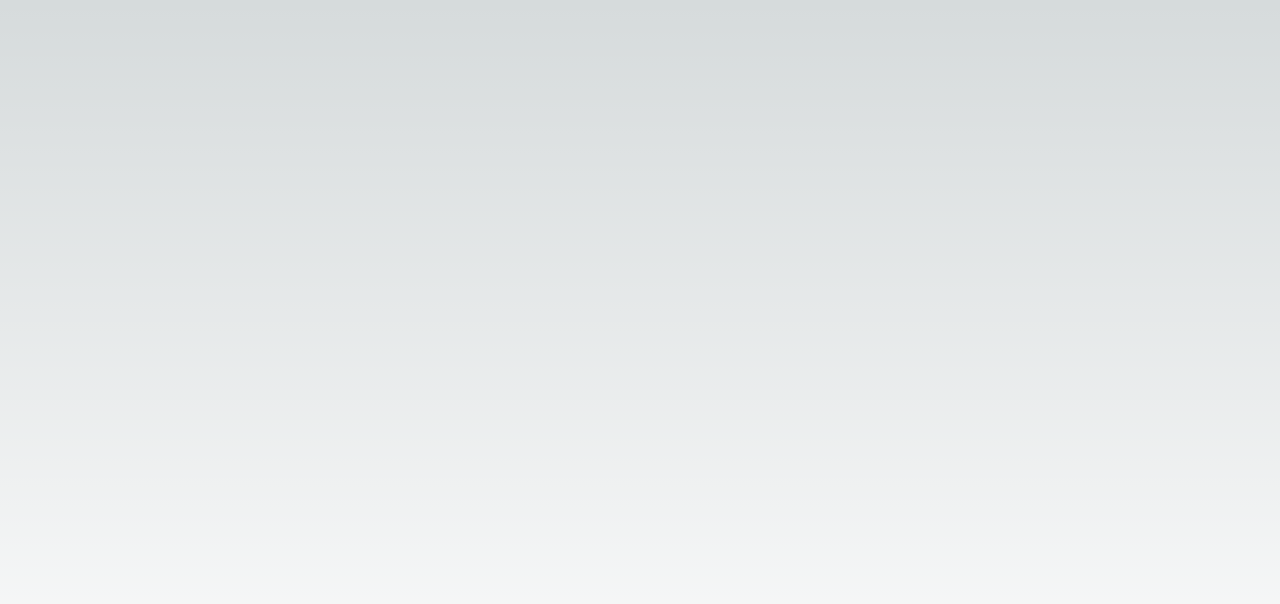
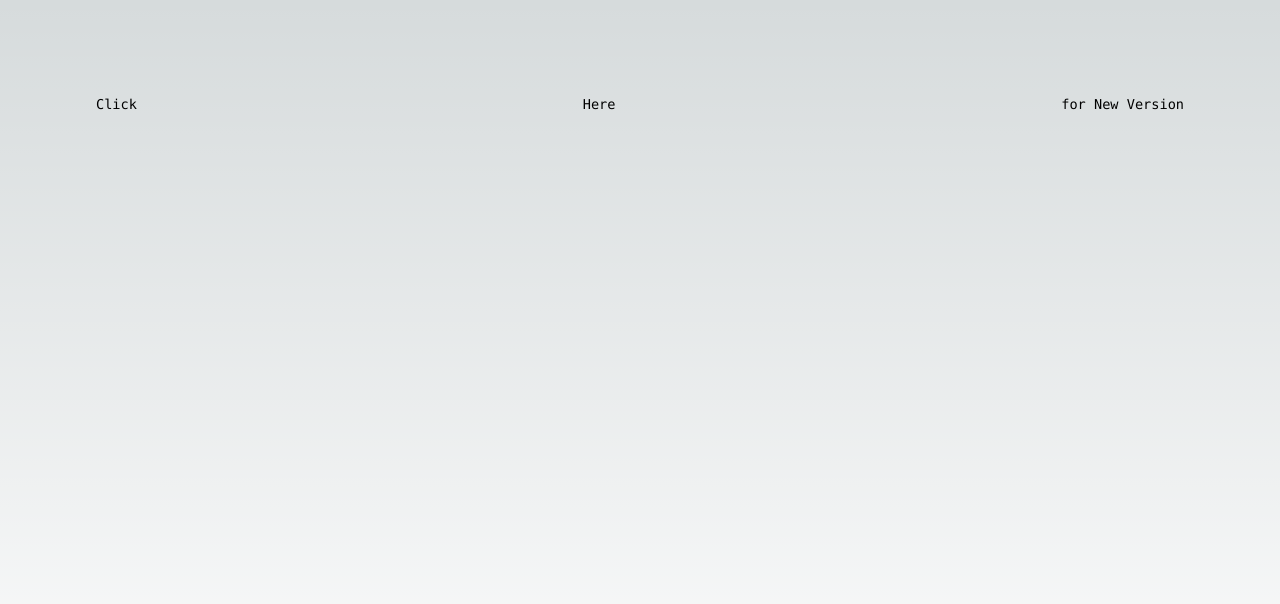
Before and after one commit to yshima42/42feedback-migration, a Next.js app: page / in a window 1280 px wide. Before the commit this address had no page. Shown: the top 604 px of the page. Built offline with nearby package versions, Linux system fonts and the light colour scheme.

Commit message:
リンク

```diff
--- a/src/pages/index.tsx
+++ b/src/pages/index.tsx
@@ -2,28 +2,31 @@ import Head from "next/head";
 import Image from "next/image";
 import { Inter } from "@next/font/google";
 import styles from "@/styles/Home.module.css";
-import { useRouter } from "next/router";
-import { useEffect } from "react";
+import Link from "next/link";
 
 const inter = Inter({ subsets: ["latin"] });
 
 export default function Home() {
-  const router = useRouter();
+  // const router = useRouter();
 
-  useEffect(() => {
-    router.push("https://42feedback.vercel.app/"), [];
-  }, []);
+  // useEffect(() => {
+  //   router.push("https://42feedback.vercel.app/"), [];
+  // }, []);
 
   return (
     <>
       <Head>
-        <title>Create Next App</title>
+        <title>42 Feedback-migration</title>
         <meta name="description" content="Generated by create next app" />
         <meta name="viewport" content="width=device-width, initial-scale=1" />
         <link rel="icon" href="/favicon.ico" />
       </Head>
       <main className={styles.main}>
-        <div className={styles.description}></div>
+        <div className={styles.description}>
+          Click
+          <Link href={"https://42feedback.vercel.app/"}>Here</Link>
+          for New Version
+        </div>
       </main>
     </>
   );
```
